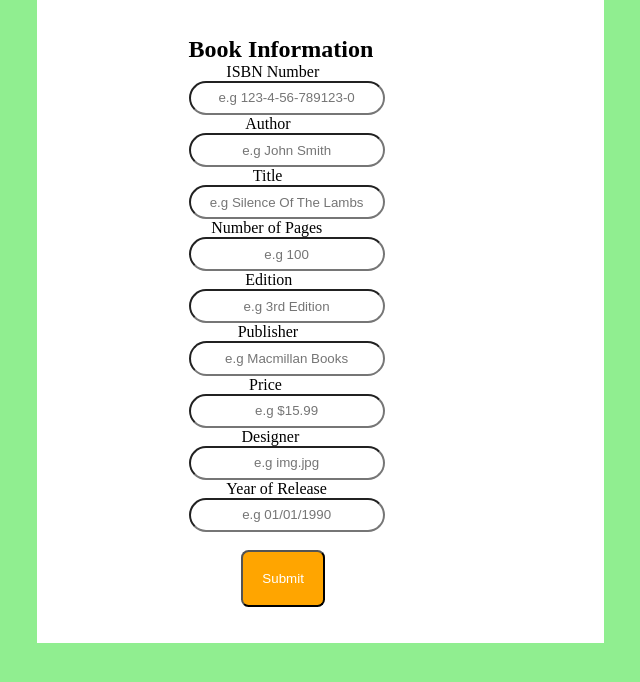
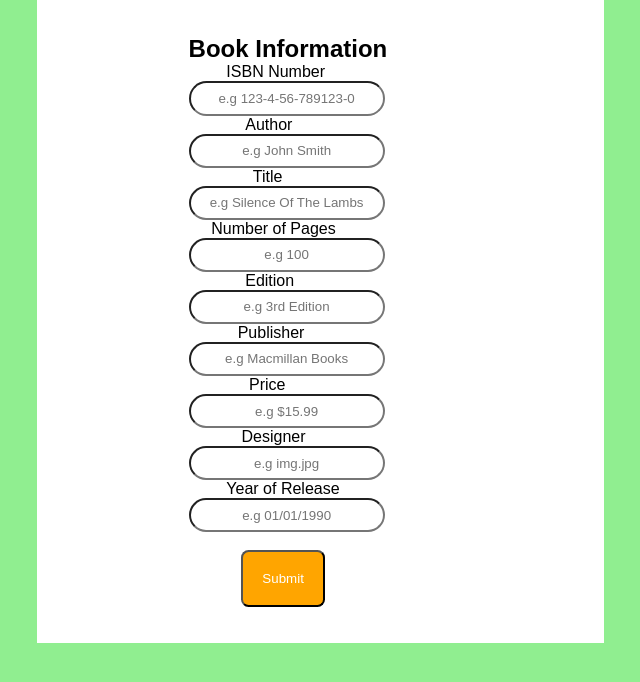
Before and after one commit to zibusisojnduna/My-library-DB, a React (Vite) app: page / in a window 1280 px wide. Shown: the top 682 px of the page, without its empty margins (76-716 px from the left). Built offline with nearby package versions, Linux system fonts and the light colour scheme.

Commit message:
feat:form fixed, addbook fixed

```diff
--- a/src/components/addbook.jsx
+++ b/src/components/addbook.jsx
@@ -9,8 +9,7 @@ export function add(book){
 
   myBooks.push()
 
-  localStorage.getItem("bookTable", JSON.stringify())
-
+localStorage.setItem("myBooks", JSON.stringify(myBooks))
 
 
 
--- a/src/components/form.jsx
+++ b/src/components/form.jsx
@@ -23,8 +23,11 @@ function Form(){
         alert("Success!")
     }
 
+    let myBooks = JSON.parse(localStorage.getItem("bookTable",))
+
+
     return(
-        <form className="form" style={{backgroundColor:"white",marginLeft:"3cm", height:"17cm", width:"15cm",alignContent:"center", backgroundColor:"white"}} onSubmit={handleSubmit}>
+        <form className="form" style={{backgroundColor:"white",marginLeft:"3cm", height:"17cm", width:"15cm",alignContent:"center", backgroundColor:"white", fontFamily:"arial"}} onSubmit={handleSubmit}>
             <h1 style={{marginLeft:"4cm"}}>Book Information</h1>
 
             <label style={{marginLeft:"5cm"}}>ISBN Number</label><br></br>
```
